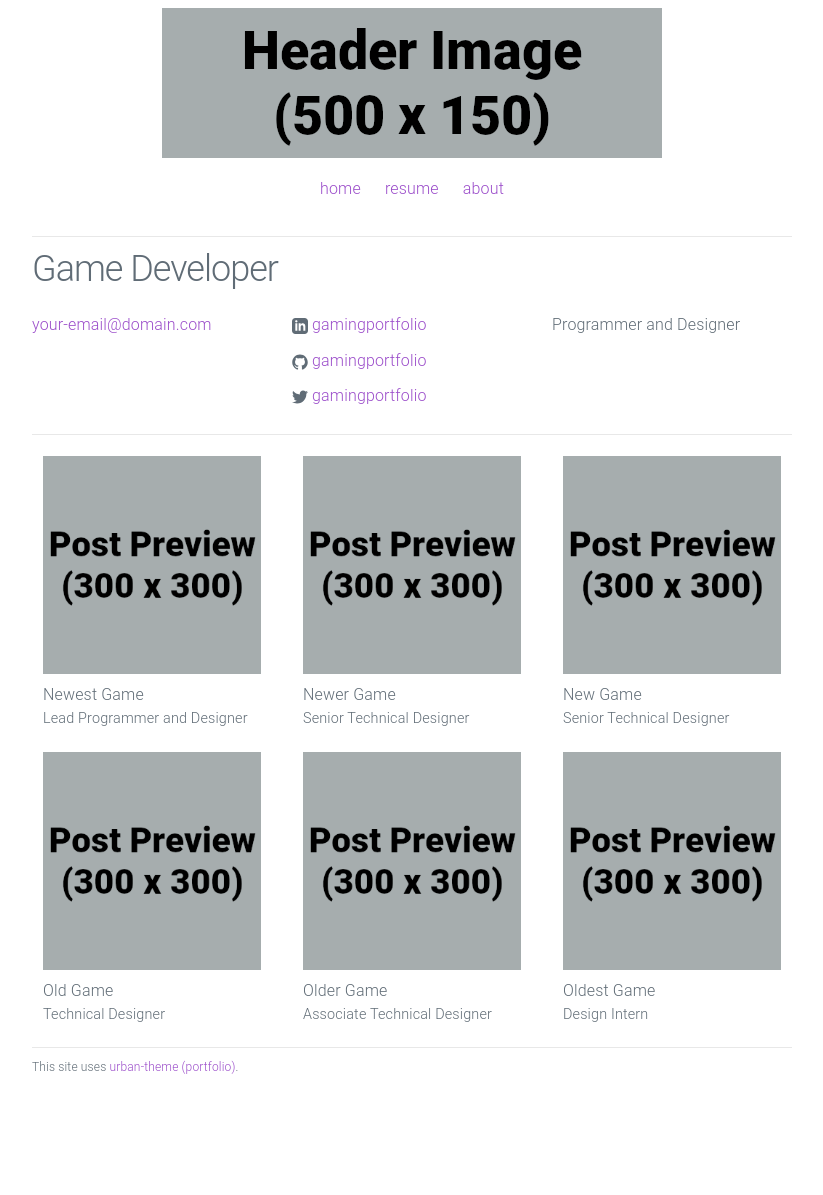
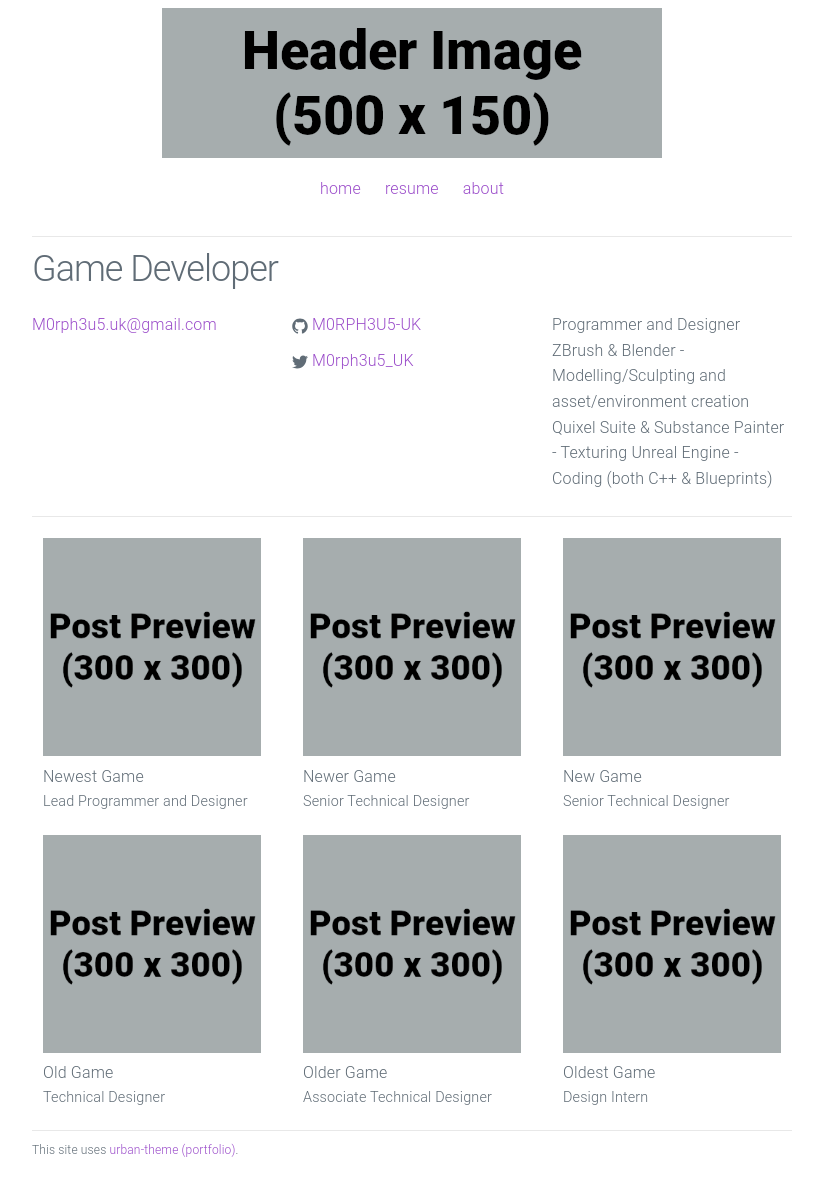
Before and after one commit to M0rph3u5-UK/M0rph3u5-UK.github.io, a Jekyll site: the page built from index.html, in a window 1280 px wide. Shown: the whole page, without its empty margins (228-1051 px from the left). Built offline with Jekyll 4.4.1, drawn with Linux system fonts in a browser that asks for light colours; before the commit the page ends 1113 px from its top, so only the background shows below that.

Commit message:
Update _config.yml
Profile editted

```diff
--- a/_config.yml
+++ b/_config.yml
@@ -1,12 +1,17 @@
 # Site settings
 title: Game Developer
-email: your-email@domain.com
+email: M0rph3u5.uk@gmail.com
 description: > # keep this and put description below
   Programmer and Designer
-url: "https://yourdomain.com" # the base hostname & protocol for your site
-linkedin_url: "https://www.linkedin.com/in/gamingportfolio"
-github_username: gamingportfolio
-twitter_username: gamingportfolio
+  ZBrush & Blender - Modelling/Sculpting and asset/environment creation
+  Quixel Suite & Substance Painter - Texturing
+  Unreal Engine - Coding (both C++ & Blueprints)
+
+url: "https://M0RPH3U5-UK.github.io" # the base hostname & protocol for your site
+ArtStation_url: "https://www.artstation.com/m0rph3u5"
+Youtube_url: "https://www.youtube.com/@m0rph3u58"
+github_username: M0RPH3U5-UK
+twitter_username: M0rph3u5_UK
 footer_text: "This site uses <a href='https://github.com/gamingportfolio/urban-theme-portfolio'>urban-theme (portfolio)</a>."
 
 # Build settings
```
